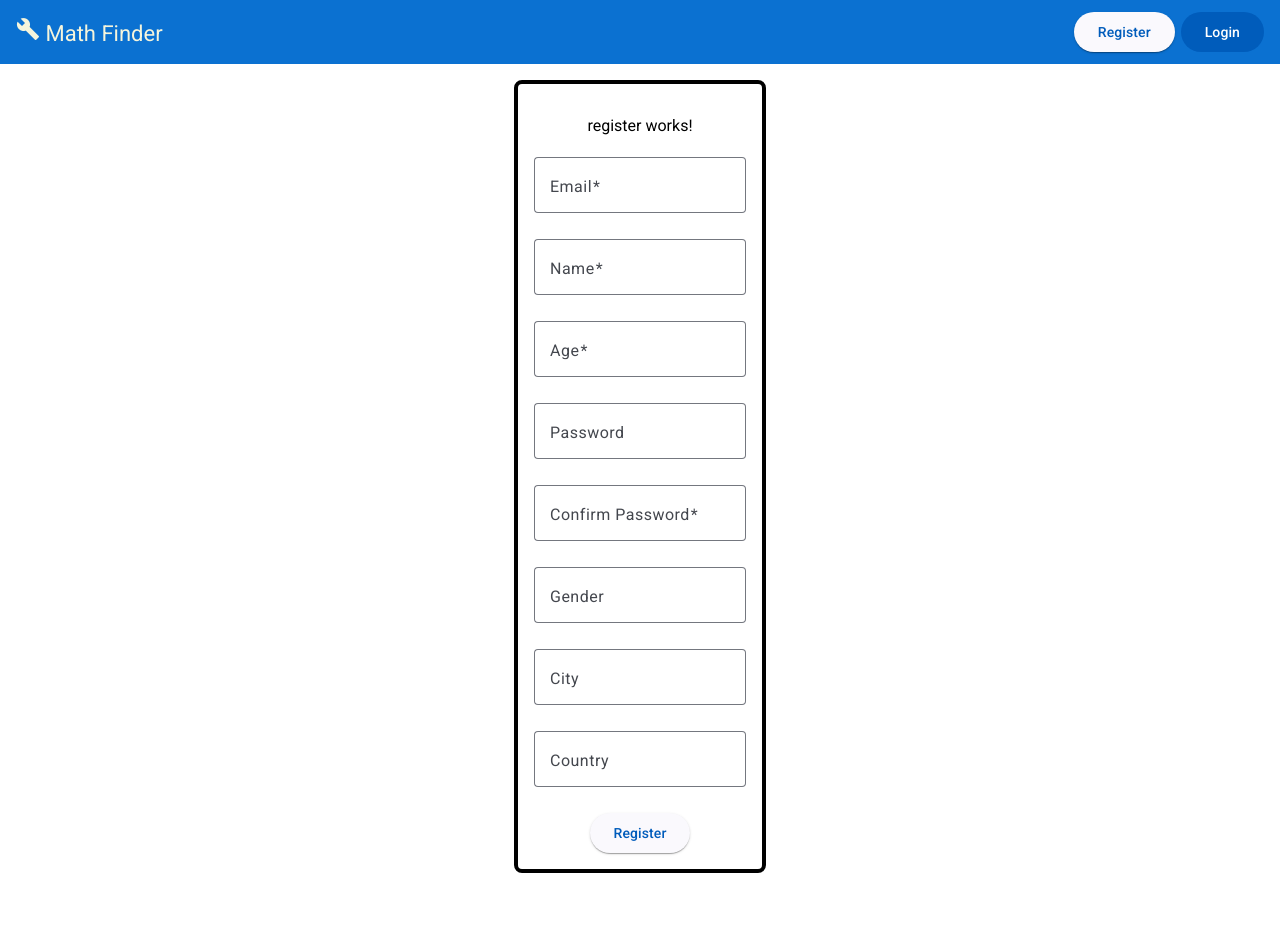
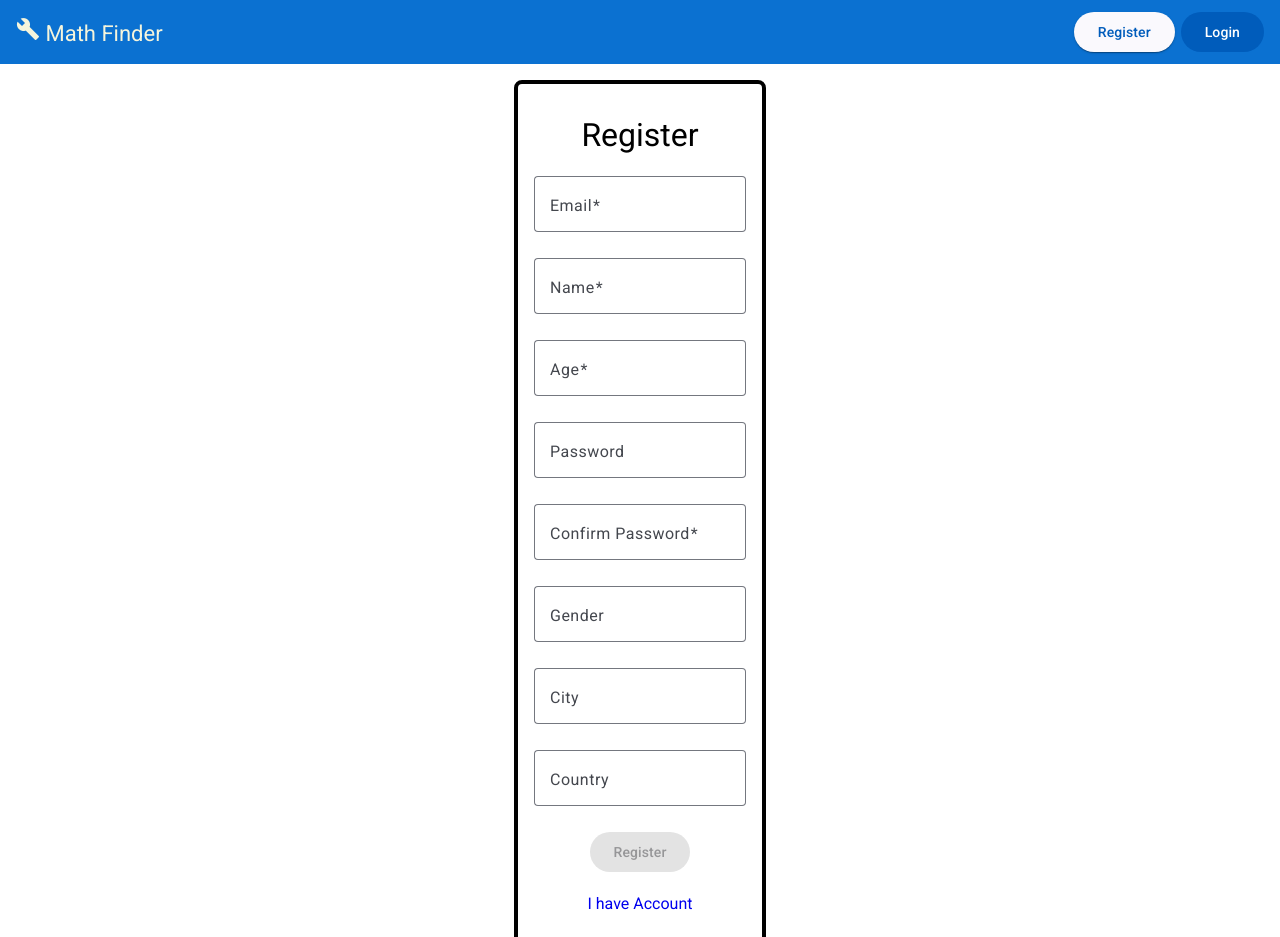
Before and after one commit to parham-mosavi/match-finder-b2-me, an Angular app in the folder client/: page /account/register in a window 1280 px wide. Shown: the top 937 px of the page. Built offline with nearby package versions, Linux system fonts and the light colour scheme.

Commit message:
ts member finish

```diff
--- a/client/src/app/components/account/login/login.component.html
+++ b/client/src/app/components/account/login/login.component.html
@@ -1,6 +1,6 @@
 <div class="item-1">
     <form>
-        <p>login works!</p>
+        <p class="heder" >Login</p>
         <mat-form-field>
             <mat-label>User Name</mat-label>
             <input type="text" [formControl]="UserNameCtrl" matInput>
@@ -11,7 +11,7 @@
             <input type="password" [formControl]="PasswordCtrl" matInput>
         </mat-form-field>
 
-        <button routerLink='members/member-card' (click)="login()" mat-raised-button [disabled]="loginFg.invalid">
+        <button routerLink='/members/member-list' (click)="login()" mat-raised-button [disabled]="loginFg.invalid">
             Login
         </button>
 
--- a/client/src/app/components/account/login/login.component.scss
+++ b/client/src/app/components/account/login/login.component.scss
@@ -4,7 +4,12 @@
     align-items: center;
     padding: 0.9rem;
 
-        form {
+    .heder {
+        font-size: xx-large;
+        margin: 1rem;
+    }
+
+    form {
         display: flex;
         flex-direction: column;
         align-items: center;
--- a/client/src/app/components/account/register/register.component.html
+++ b/client/src/app/components/account/register/register.component.html
@@ -1,6 +1,6 @@
     <div>
         <form>
-        <p class="heder">register works!</p>
+        <p class="heder">Register</p>
         <mat-form-field appearance="outline">
             <mat-label>Email</mat-label>
             <input type="email" [formControl]="EmailCtrl" matInput>
@@ -41,8 +41,8 @@
             <input type="text" [formControl]="CountryCtrl" matInput>
         </mat-form-field>
 
-        <button (click)="register()" mat-raised-button>Register</button>
-        <!-- <button (click)="login()" mat-raised-button>Login</button> -->
+        <button (click)="register()" mat-raised-button [disabled]="registerFg.invalid">Register</button>
+        <a class="router-login" routerLink="/account/login" href="">I have Account</a>
     </form>
 
     <p>
@@ -50,11 +50,4 @@
         {{userResponse?.age}}
         {{error}}
     </p>
-
-    <div class="item-2">
-        <!-- <button (click)="getAll()" mat-raised-button>Get All</button>
-        <button (click)="getByUserName()" mat-raised-button>Get By UserName</button>
-        <button (click)="updateUserById()" mat-raised-button>Update</button>
-        <button (click)="deleteUserById()" mat-raised-button color="warn">Delete</button> -->
-    </div>
 </div>
--- a/client/src/app/components/account/register/register.component.scss
+++ b/client/src/app/components/account/register/register.component.scss
@@ -4,6 +4,11 @@ div {
     flex-direction: column;
     justify-content: center;
     align-items: center;
+
+    .heder {
+        font-size: xx-large;
+        margin: 1rem;
+    }
 
     form {
         // background: gray;
@@ -19,16 +24,8 @@ div {
         border-radius: 8px;
     }
 
-    //     .item-1 {
-    //         // background: gray;
-    //         display: flex;
-    //         flex-direction: column;
-    //     }
-
-    .item-2 {
-        // background: yellowgreen;
-        display: flex;
-        flex-direction: row;
-        gap: 0.5rem;
+    .router-login {
+        text-decoration-line: none;
+        margin: 1rem;
     }
 }
--- a/client/src/app/components/members/member-list/member-list.component.ts
+++ b/client/src/app/components/members/member-list/member-list.component.ts
@@ -1,11 +1,30 @@
-import { Component } from '@angular/core';
+import { Component, inject } from '@angular/core';
+import { AccountService } from '../../../services/account.service';
+import { Member } from '../../../models/member.model';
+import { Observable } from 'rxjs';
+import { MatButtonModule } from '@angular/material/button';
+import { MatCardModule } from '@angular/material/card';
+import { MatIconModule } from '@angular/material/icon';
 
 @Component({
   selector: 'app-member-list',
-  imports: [],
+  imports: [MatButtonModule,  MatCardModule, MatIconModule],
   templateUrl: './member-list.component.html',
   styleUrl: './member-list.component.scss'
 })
 export class MemberListComponent {
+  accountservics = inject(AccountService)
+  member: Member[] | undefined;
 
+
+  getAll(): void {
+    let allMembers: Observable<Member[]> = this.accountservics.getAll();
+
+    allMembers.subscribe({
+      next: (res) => {
+        console.log(res)
+        this.member = res
+      }
+    });
+  }
 }
```
Also changed, not shown: client/src/app/components/members/member-card/member-card.component.ts (+9 -2 lines), client/src/app/components/members/member-list/member-list.component.html (+29 -0 lines), client/src/app/components/members/member-card/member-card.component.html (line endings or trailing spaces), 9 other files (tests, documents, lock files or other folders).
